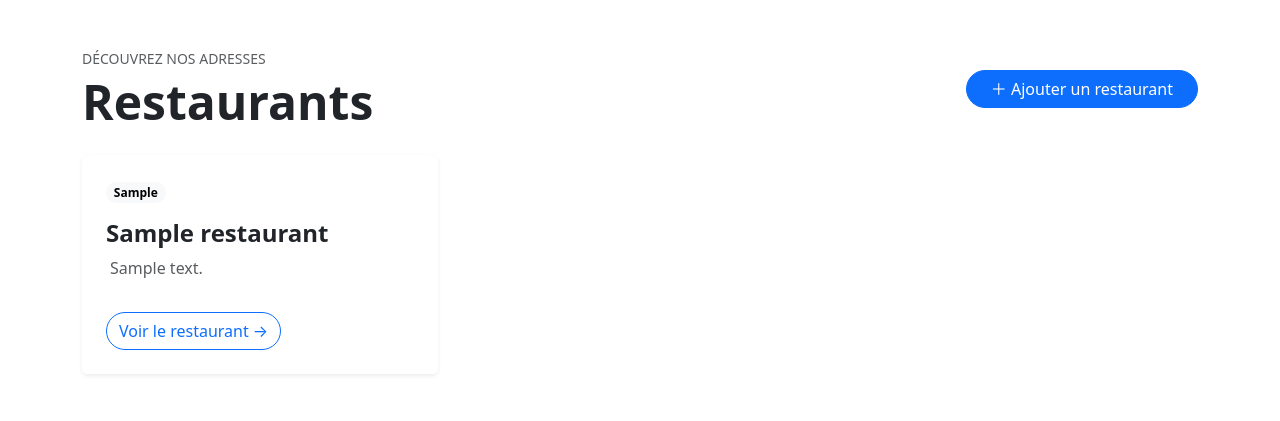
After one commit to Haynton/rails-yelp-mvp, a Rails app: page /restaurants in a window 1280 px wide. The commit adds this page. Shown: the top 421 px of the page. Run offline with Rails 7, Linux system fonts and the light colour scheme; tables that the repository leaves empty hold one stand-in row (values such as "Sample post"); parts of the project's set-up code (start-up, migrations or seed data) failed here and were passed over; some libraries are stand-ins or nearby versions.

Commit message:
features: add views and controllers
Signed-off-by: Anthony Quenet <anthony.quenet@icloud.com>

```diff
--- /dev/null
+++ b/app/controllers/restaurants_controller.rb
@@ -0,0 +1,32 @@
+class RestaurantsController < ApplicationController
+  before_action :set_restaurant, only: %i[show]
+  def index
+    @restaurants = Restaurant.all
+  end
+
+  def show
+  end
+
+  def new
+    @restaurant = Restaurant.new
+  end
+
+  def create
+    @restaurant = Restaurant.new(restaurant_params)
+    if @restaurant.save
+      redirect_to restaurant_path(@restaurant)
+    else
+      render :new, status: :unprocessable_entity
+    end
+  end
+
+  private
+
+  def set_restaurant
+    @restaurant = Restaurant.find(params[:id])
+  end
+
+  def restaurant_params
+  params.require(:restaurant).permit(:name, :address, :category, :phone_number)
+  end
+end
--- /dev/null
+++ b/app/helpers/restaurants_helper.rb
@@ -0,0 +1,2 @@
+module RestaurantsHelper
+end
--- /dev/null
+++ b/app/helpers/reviews_helper.rb
@@ -0,0 +1,2 @@
+module ReviewsHelper
+end
--- a/app/models/restaurant.rb
+++ b/app/models/restaurant.rb
@@ -1,2 +1,6 @@
 class Restaurant < ApplicationRecord
+  has_many :reviews, dependent: :destroy
+
+  validates :name, :address, :category, :phone_number, presence: true
+  validates :category, inclusion: { in: %w[chinese italian japanese french belgian] }
 end
--- /dev/null
+++ b/app/views/restaurants/index.html.erb
@@ -0,0 +1,53 @@
+<div class="container py-5">
+  <div class="d-flex justify-content-between align-items-center mb-4">
+    <div>
+      <p class="text-uppercase text-muted small mb-1">Découvrez nos adresses</p>
+      <h1 class="display-5 fw-bold mb-0">Restaurants</h1>
+    </div>
+
+    <%= link_to "＋ Ajouter un restaurant",
+                new_restaurant_path,
+                class: "btn btn-primary rounded-pill px-4" %>
+  </div>
+
+  <% if @restaurants.any? %>
+    <div class="row g-4">
+      <% @restaurants.each do |restaurant| %>
+        <div class="col-12 col-md-6 col-lg-4">
+          <div class="card h-100 border-0 shadow-sm restaurant-card">
+            <div class="card-body p-4">
+              <span class="badge rounded-pill text-bg-light mb-3">
+                <%= restaurant.category.capitalize %>
+              </span>
+
+              <h2 class="h4 fw-bold">
+                <%= link_to restaurant.name,
+                            restaurant_path(restaurant),
+                            class: "text-decoration-none text-dark" %>
+              </h2>
+
+              <p class="text-muted mb-0">
+                <i class="bi bi-geo-alt me-1"></i>
+                <%= restaurant.address %>
+              </p>
+            </div>
+
+            <div class="card-footer bg-white border-0 px-4 pb-4">
+              <%= link_to "Voir le restaurant →",
+                          restaurant_path(restaurant),
+                          class: "btn btn-outline-primary rounded-pill" %>
+            </div>
+          </div>
+        </div>
+      <% end %>
+    </div>
+  <% else %>
+    <div class="text-center bg-light rounded-4 p-5">
+      <h2 class="h4">Aucun restaurant pour le moment</h2>
+      <p class="text-muted">Ajoute le premier restaurant à la liste.</p>
+      <%= link_to "Ajouter un restaurant",
+                  new_restaurant_path,
+                  class: "btn btn-primary rounded-pill px-4" %>
+    </div>
+  <% end %>
+</div>
--- a/config/routes.rb
+++ b/config/routes.rb
@@ -11,4 +11,7 @@ Rails.application.routes.draw do
 
   # Defines the root path route ("/")
   # root "posts#index"
+  resources :restaurants, only: %i[index show new create] do
+    resources :reviews, only: %i[index new create]
+  end
 end
```
Also changed, not shown: app/assets/stylesheets/application.css (+9 -10 lines), app/controllers/reviews_controller.rb (added, +27 -0 lines), app/models/review.rb (+9 -0 lines), app/views/restaurants/new.html.erb (added, +18 -0 lines), app/views/restaurants/show.html.erb (added, +42 -0 lines), app/views/reviews/new.html.erb (added, +18 -0 lines), db/seeds.rb (+8 -5 lines).
